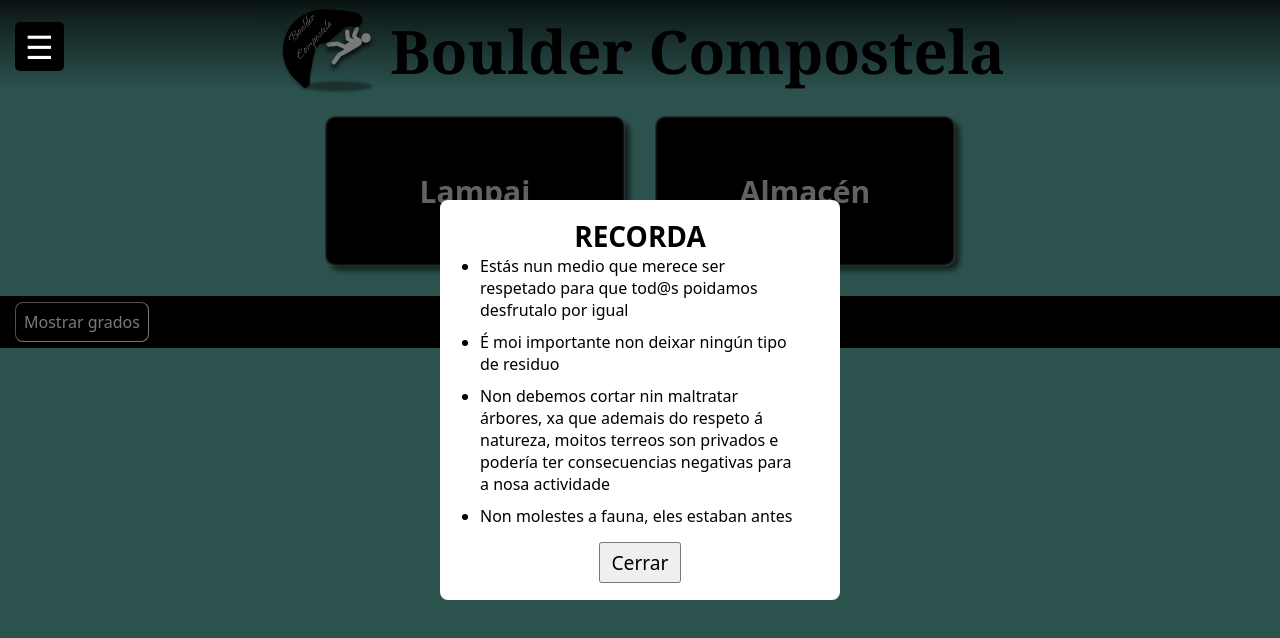
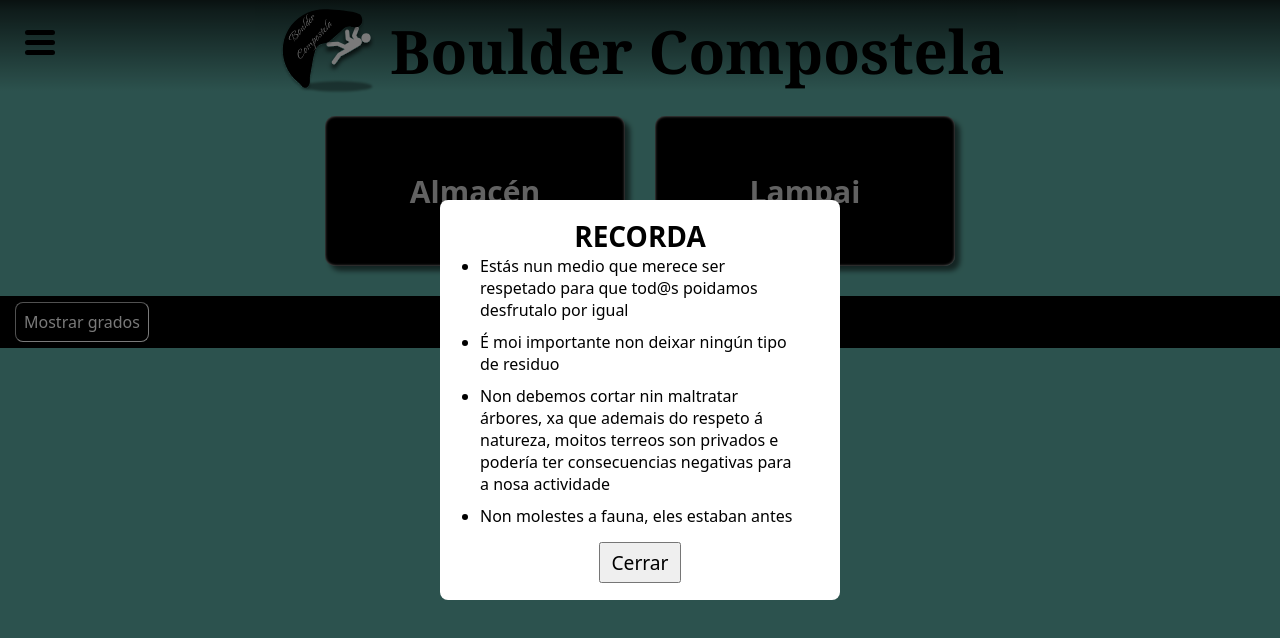
Before and after one commit to XoanCarreira/bloque_compostela, a SvelteKit app: page / in a window 1280 px wide. Shown: the top 638 px of the page. Built offline with nearby package versions, Linux system fonts and the light colour scheme.

Commit message:
commit updated menu button

```diff
--- a/src/routes/+page.svelte
+++ b/src/routes/+page.svelte
@@ -5,8 +5,8 @@
 <main>
     <!-- <a href="/eucaliptos"><Card tittle="Eucaliptos-free"/></a> -->
     <!-- <a href="/"><Card tittle="Figueiras"/></a> -->
+    <a href="/almacen"><Card tittle="Almacén"/></a>
     <a href="/lampai"><Card tittle="Lampai"/></a>
-    <a href="/almacen"><Card tittle="Almacén"/></a>
     <!-- <a href="/"><Card tittle="Sura"/></a>
     <a href="/"><Card tittle="Vilas"/></a> -->
 
--- /dev/null
+++ b/src/routes/components/Hamburger.svelte
@@ -0,0 +1,116 @@
+<div class="movil">
+    <!--Botón hamburguesa-->
+    <input type="checkbox" id="btn_menu">
+    <label for="btn_menu" class="btn_menu">
+        <span id="btn_span_1" class="btn_span"></span>
+        <span id="btn_span_2" class="btn_span"></span>
+        <span id="btn_span_3" class="btn_span"></span>
+    </label>
+
+    <!--Menú desplegable-->
+    <div class="container_flex">
+        <nav>
+            <ul class="container_menu flex_column">
+                <li><a href="../">Inicio</a></li>
+				<li><a href="../recorda">Recorda</a></li>
+				<li><a href="../novas">Novas</a></li>
+				<li><a href="../boulder_compostela">Boulder Compostela</a></li>
+            </ul>
+        </nav>
+    </div>
+</div>
+
+
+<style>
+
+    li{
+        list-style: none;
+    }
+
+    a{
+        color: black;
+        text-decoration: none;
+    }
+
+    a:hover{
+        background-color: #000;
+        color: white;
+        border-radius: 5px;
+        padding: 3px 5px;
+    }
+
+    #btn_menu{
+        display: none;
+    }
+
+    .btn_menu{
+        display: flex;
+        justify-content: center;
+        align-items: center;
+    }
+
+    #btn_menu, .btn_menu{
+        position: absolute;
+        top: 30px;
+        left: 20px;
+        z-index:3;
+    }
+
+    .btn_menu{
+        width: 40px;
+        height: 40px;
+    }
+
+    .btn_span{
+        position:absolute;
+        border-radius: 5px;
+        top: 0;
+        width: 30px;
+        height: 5px;
+        background-color: #000;
+        transition: all .3s ease;
+    }
+
+    .btn_span:nth-child(2){
+        top: 10px;
+    }
+
+    .btn_span:nth-child(3){
+        top: 20px;
+    }
+
+    #btn_menu:checked ~ .btn_menu #btn_span_1{
+        top: 10px;
+        transform: rotate(45deg);
+    }
+    #btn_menu:checked ~ .btn_menu #btn_span_2{
+        opacity: 0;
+    }
+    #btn_menu:checked ~ .btn_menu #btn_span_3{
+        top: 10px;
+        transform: rotate(-45deg);
+    }
+
+    .container_menu{
+        background-color: white;
+        width: 200px;
+        height: 200px;
+        border-radius: 8px;
+        display: flex;
+        flex-direction: column;
+        justify-content: space-evenly;
+        position: absolute;
+        top: 20px;
+        left: -250px;
+        transition: all .5s ease;
+        z-index: 2;
+        text-align: center;
+        font-size: 1.2rem;
+        font-weight: 600;
+    }
+
+    #btn_menu:checked ~ .container_flex .container_menu{
+        left: 0px;
+    }
+
+</style>
--- a/src/routes/components/Header.svelte
+++ b/src/routes/components/Header.svelte
@@ -1,12 +1,14 @@
 <script>
-	import Menu from "./Menu.svelte";
+	// import Menu from "./Menu.svelte";
+	import Hamburger from "./Hamburger.svelte";
 
 
 </script>
 
 <header>
 	<!--Boton menú-->
-	<Menu/>
+	<!-- <Menu/> -->
+	 <Hamburger/>
 
 	<div class="header">
 		<a href="/">
@@ -21,7 +23,7 @@
 	header{
 		display: flex;
 		align-items: center;
-		justify-content: space-evenly;
+		justify-content: center;
 		background: linear-gradient(rgba(0, 0, 0, 0.788), #1f3a37 10%, #5daca3 90%);
 	}
 
```
